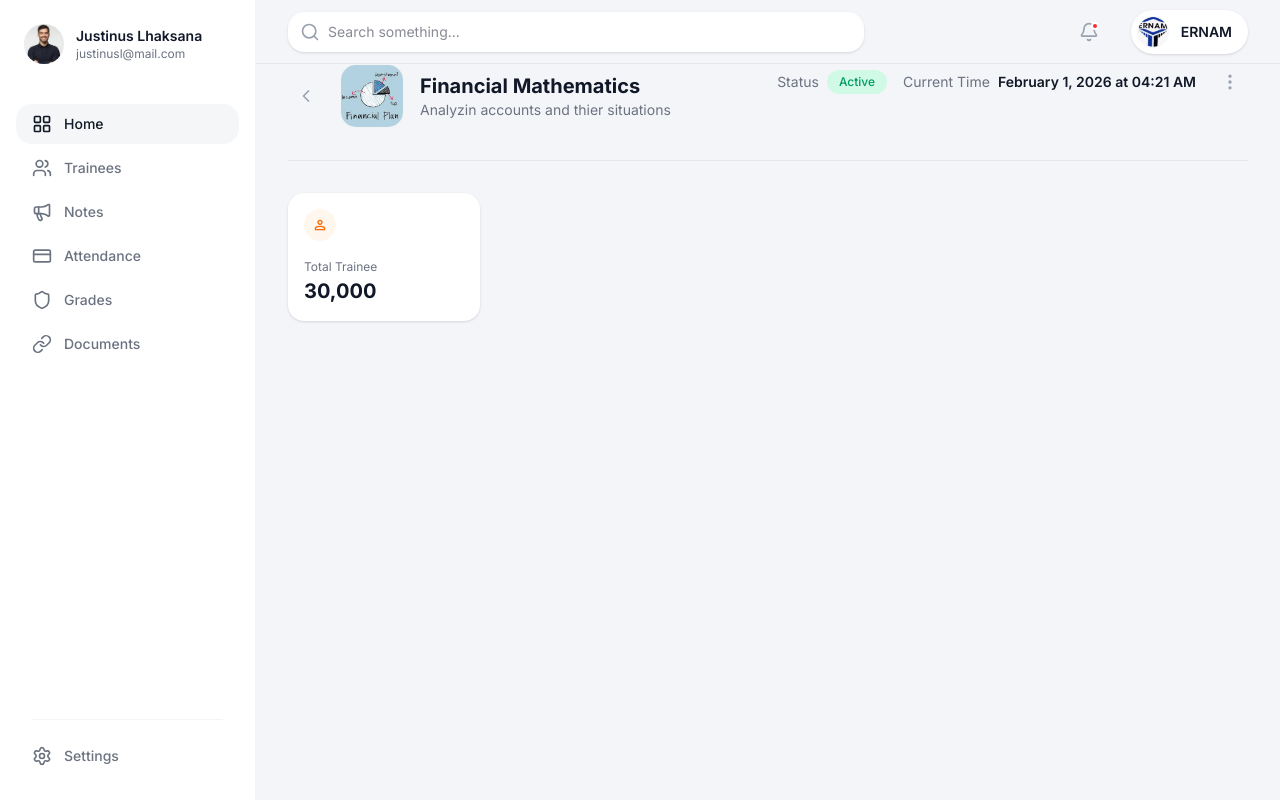
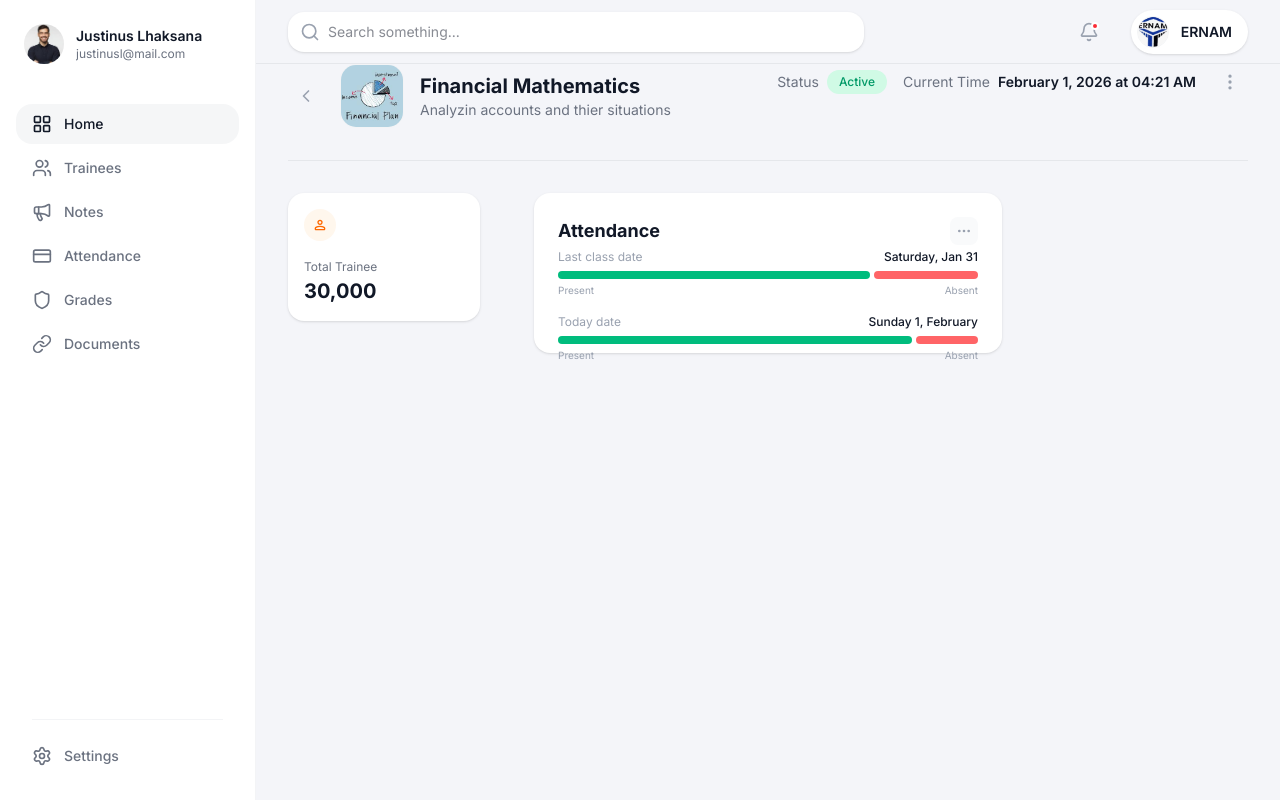
Before and after one commit to aristide12005/System, a Next.js app: page / in a window 1280 px wide. Built offline with nearby package versions, Linux system fonts and the light colour scheme.

Commit message:
Feat: add attendance widget with stacked charts

```diff
--- a/src/app/page.tsx
+++ b/src/app/page.tsx
@@ -1,5 +1,6 @@
 import { DashboardHeader } from "@/components/DashboardHeader";
 import { TraineeWidget } from "@/components/TraineeWidget";
+import { AttendanceWidget } from "@/components/AttendanceWidget";
 
 export default function Home() {
   return (
@@ -10,6 +11,9 @@ export default function Home() {
       {/* Content Area */}
       <div className="grid grid-cols-1 md:grid-cols-2 lg:grid-cols-4 gap-6">
         <TraineeWidget />
+        <div className="lg:col-span-2">
+          <AttendanceWidget />
+        </div>
       </div>
     </div>
   );
--- /dev/null
+++ b/src/components/AttendanceWidget.tsx
@@ -0,0 +1,52 @@
+export function AttendanceWidget() {
+    return (
+        <div className="bg-white p-6 rounded-xl shadow-sm flex flex-col justify-between h-40 w-full">
+            <div className="flex justify-between items-center mb-1">
+                <h3 className="font-bold text-text-primary text-lg">Attendance</h3>
+                <div className="p-1.5 bg-gray-50 rounded-lg text-gray-400">
+                    <svg xmlns="http://www.w3.org/2000/svg" className="h-4 w-4" fill="none" viewBox="0 0 24 24" stroke="currentColor">
+                        <path strokeLinecap="round" strokeLinejoin="round" strokeWidth={2} d="M5 12h.01M12 12h.01M19 12h.01M6 12a1 1 0 11-2 0 1 1 0 012 0zm7 0a1 1 0 11-2 0 1 1 0 012 0zm7 0a1 1 0 11-2 0 1 1 0 012 0z" />
+                    </svg>
+                </div>
+            </div>
+
+            <div className="space-y-4">
+                {/* Last Class */}
+                <div>
+                    <div className="flex justify-between text-xs mb-1.5">
+                        <span className="text-gray-400">Last class date</span>
+                        <span className="text-text-primary font-medium">Saturday, Jan 31</span>
+                    </div>
+                    <div className="flex items-center gap-1 h-2">
+                        {/* Present Stick */}
+                        <div className="h-full bg-emerald-500 rounded-full w-[75%]"></div>
+                        {/* Absent Stick */}
+                        <div className="h-full bg-red-400 rounded-full w-[25%]"></div>
+                    </div>
+                    <div className="flex justify-between text-[10px] mt-1 text-gray-400">
+                        <span>Present</span>
+                        <span>Absent</span>
+                    </div>
+                </div>
+
+                {/* Today */}
+                <div>
+                    <div className="flex justify-between text-xs mb-1.5">
+                        <span className="text-gray-400">Today date</span>
+                        <span className="text-text-primary font-medium">Sunday 1, February</span>
+                    </div>
+                    <div className="flex items-center gap-1 h-2">
+                        {/* Present Stick */}
+                        <div className="h-full bg-emerald-500 rounded-full w-[85%]"></div>
+                        {/* Absent Stick */}
+                        <div className="h-full bg-red-400 rounded-full w-[15%]"></div>
+                    </div>
+                    <div className="flex justify-between text-[10px] mt-1 text-gray-400">
+                        <span>Present</span>
+                        <span>Absent</span>
+                    </div>
+                </div>
+            </div>
+        </div>
+    );
+}
```
